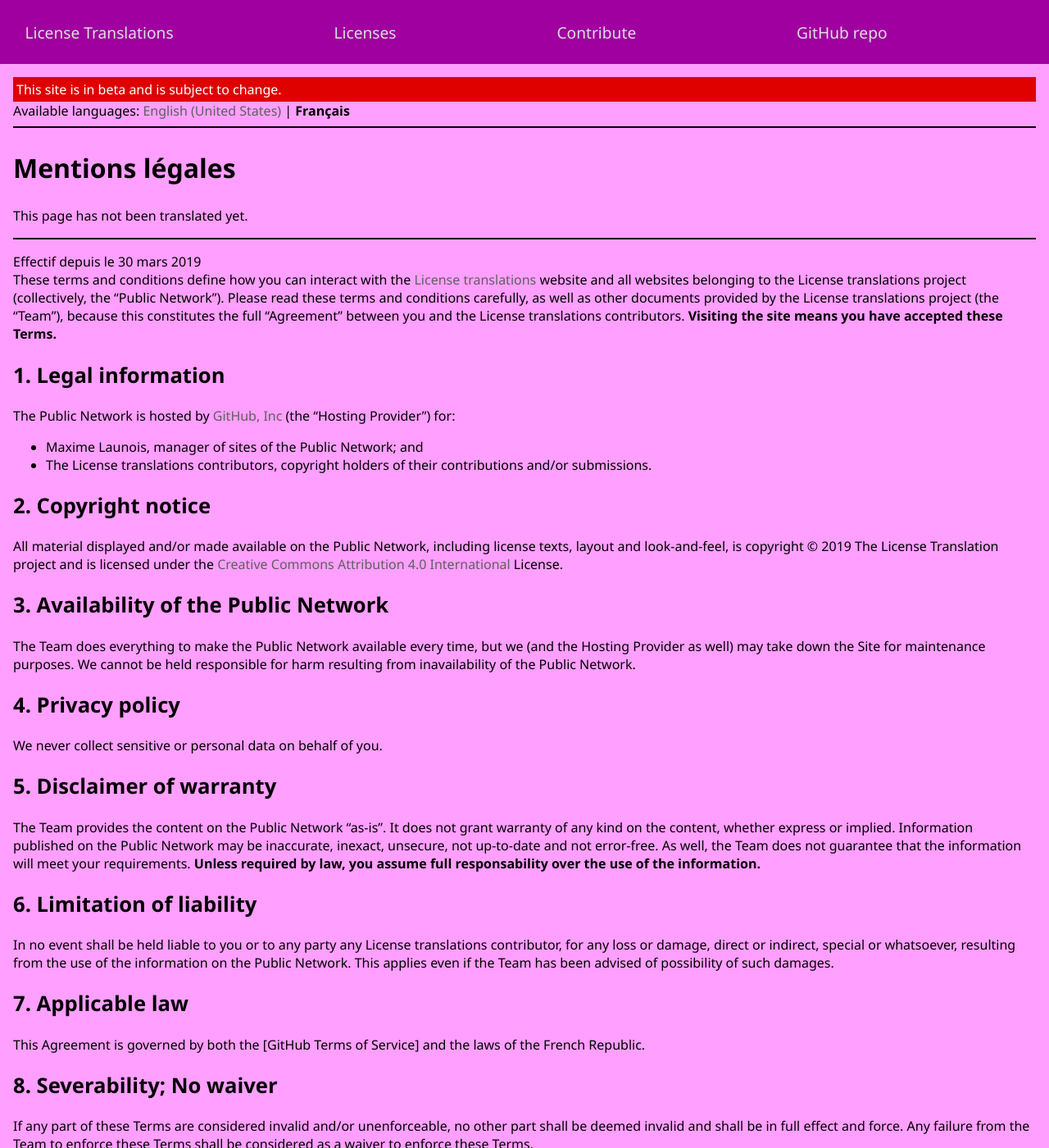
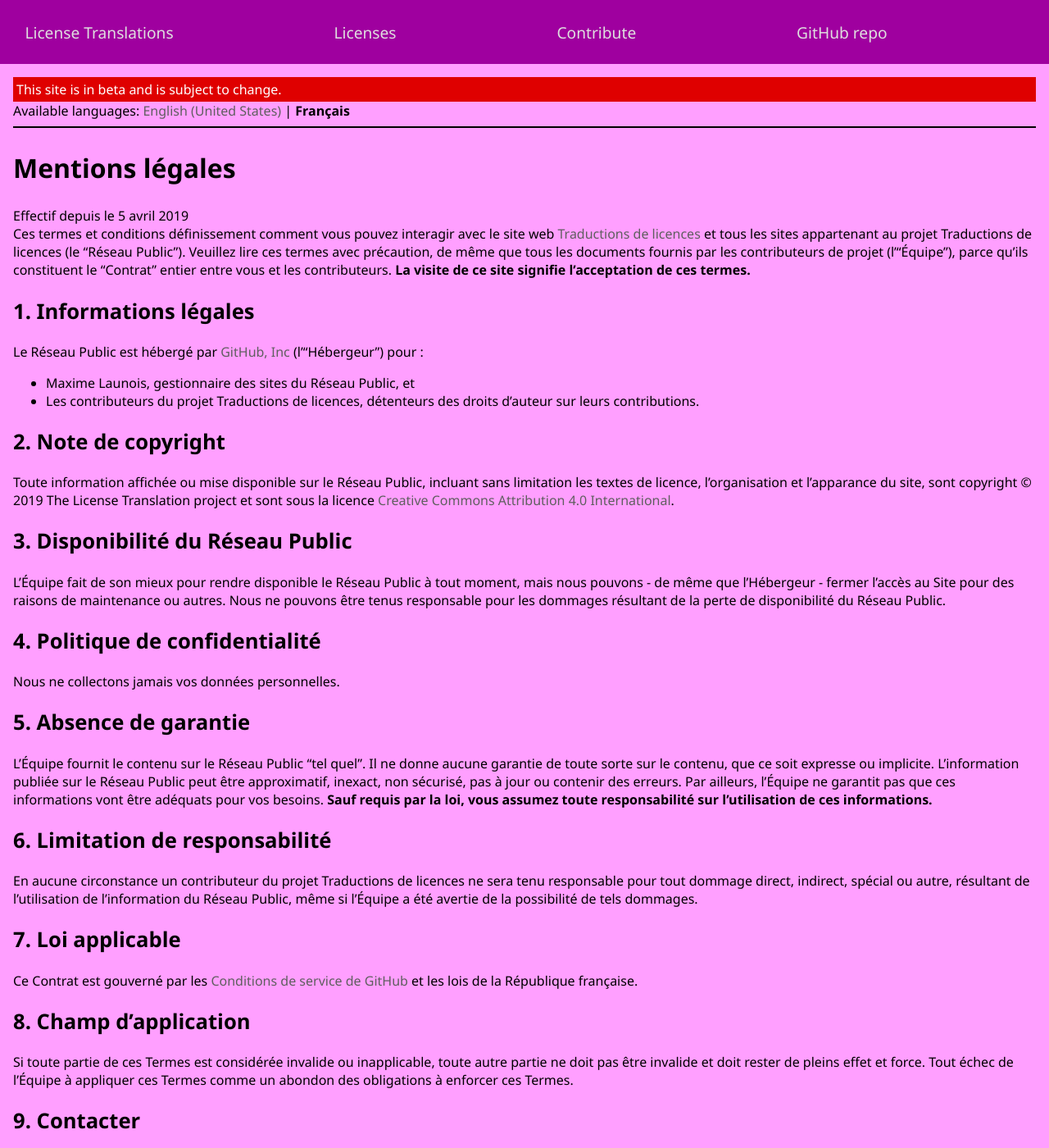
Before and after one commit to license-translations/license-translations.github.io, a Jekyll site: the page built from _about/terms.fr.md, in a window 1280 px wide and 1400 px high. Shown: the whole window at 82% size. Built offline with Jekyll 4.4.1, drawn with Linux system fonts in a browser that asks for light colours; some of the changed text lies outside the part shown.

Commit message:
Updating terms of service

```diff
--- a/_about/terms.fr.md
+++ b/_about/terms.fr.md
@@ -5,65 +5,60 @@ lang: fr
 base_url: /about/terms
 page_translations: [en_US, fr]
 ---
-This page has not been translated yet.
+Effectif depuis le 5 avril 2019
+Ces termes et conditions définissement comment vous pouvez interagir avec le site web
+[Traductions de licences](https://license-translations.github.io/index.fr.html) et
+tous les sites appartenant au projet Traductions de licences (le "Réseau Public").
+Veuillez lire ces termes avec précaution, de même que tous les documents fournis par
+les contributeurs de projet (l'"Équipe"), parce qu'ils constituent le "Contrat"
+entier entre vous et les contributeurs. **La visite de ce site signifie l'acceptation
+de ces termes.**
 
----
+## 1. Informations légales
+Le Réseau Public est hébergé par [GitHub, Inc](https://github.com/) (l'"Hébergeur")
+pour :
+* Maxime Launois, gestionnaire des sites du Réseau Public, et
+* Les contributeurs du projet Traductions de licences, détenteurs des droits d'auteur
+sur leurs contributions.
 
-Effectif depuis le 30 mars 2019
-These terms and conditions define how you can interact with the
-[License translations](https://license-translations.github.io) website and
-all websites belonging to the License translations project (collectively, the
-"Public Network"). Please read these terms and conditions carefully, as well
-as other documents provided by the License translations project (the "Team"),
-because this constitutes the full "Agreement" between you and the License
-translations contributors. **Visiting the site means you have accepted these
-Terms.**
+## 2. Note de copyright
+Toute information affichée ou mise disponible sur le Réseau Public, incluant sans
+limitation les textes de licence, l'organisation et l'apparance du site, sont
+copyright © 2019 The License Translation project et sont sous la licence
+[Creative Commons Attribution 4.0 International](https://creativecommons.org/licenses/by/4.0/).
 
-## 1. Legal information
-The Public Network is hosted by [GitHub, Inc](https://github.com/) (the "Hosting
-Provider") for:
-* Maxime Launois, manager of sites of the Public Network; and
-* The License translations contributors, copyright holders of their contributions
-and/or submissions.
+## 3. Disponibilité du Réseau Public
+L'Équipe fait de son mieux pour rendre disponible le Réseau Public à tout moment, mais
+nous pouvons - de même que l'Hébergeur - fermer l'accès au Site pour des raisons de
+maintenance ou autres. Nous ne pouvons être tenus responsable pour les dommages résultant
+de la perte de disponibilité du Réseau Public.
 
-## 2. Copyright notice
-All material displayed and/or made available on the Public Network, including
-license texts, layout and look-and-feel, is copyright © 2019 The License Translation
-project and is licensed under the
-[Creative Commons Attribution 4.0 International](https://creativecommons.org/licenses/by/4.0/)
-License.
+## 4. Politique de confidentialité
+Nous ne collectons jamais vos données personnelles.
 
-## 3. Availability of the Public Network
-The Team does everything to make the Public Network available every time, but we (and the
-Hosting Provider as well) may take down the Site for maintenance purposes. We cannot be
-held responsible for harm resulting from inavailability of the Public Network.
+## 5. Absence de garantie
+L'Équipe fournit le contenu sur le Réseau Public "tel quel". Il ne donne aucune
+garantie de toute sorte sur le contenu, que ce soit expresse ou implicite. L'information
+publiée sur le Réseau Public peut être approximatif, inexact, non sécurisé, pas à jour
+ou contenir des erreurs. Par ailleurs, l'Équipe ne garantit pas que ces informations
+vont être adéquats pour vos besoins. **Sauf requis par la loi, vous assumez toute
+responsabilité sur l'utilisation de ces informations.**
 
-## 4. Privacy policy
-We never collect sensitive or personal data on behalf of you.
+## 6. Limitation de responsabilité
+En aucune circonstance un contributeur du projet Traductions de licences ne sera tenu
+responsable pour tout dommage direct, indirect, spécial ou autre, résultant de l'utilisation
+de l'information du Réseau Public, même si l'Équipe a été avertie de la possibilité de
+tels dommages.
 
-## 5. Disclaimer of warranty
-The Team provides the content on the Public Network "as-is". It does not grant
-warranty of any kind on the content, whether express or implied. Information published
-on the Public Network may be inaccurate, inexact, unsecure, not up-to-date and not
-error-free. As well, the Team does not guarantee that the information will meet your
-requirements. **Unless required by law, you assume full responsability over the use
-of the information.**
+## 7. Loi applicable
+Ce Contrat est gouverné par les [Conditions de service de GitHub](https://github.com/site/terms)
+et les lois de la République française.
 
-## 6. Limitation of liability
-In no event shall be held liable to you or to any party any License translations contributor,
-for any loss or damage, direct or indirect, special or whatsoever, resulting from the use
-of the information on the Public Network. This applies even if the Team has been advised
-of possibility of such damages.
+## 8. Champ d'application
+Si toute partie de ces Termes est considérée invalide ou inapplicable, toute autre partie
+ne doit pas être invalide et doit rester de pleins effet et force. Tout échec de l'Équipe
+à appliquer ces Termes comme un abondon des obligations à enforcer ces Termes.
 
-## 7. Applicable law
-This Agreement is governed by both the [GitHub Terms of Service] and the laws of the French
-Republic.
-
-## 8. Severability; No waiver
-If any part of these Terms are considered invalid and/or unenforceable, no other part shall
-be deemed invalid and shall be in full effect and force. Any failure from the Team to
-enforce these Terms shall be considered as a waiver to enforce these Terms.
-
-## 9. Contact information
-Please contact **launois STOPSPAM dot maxime at free dot fr** (remove the **STOPSPAM** first!)
-for further information.
+## 9. Contacter
+Veuillez contacter **launois STOPSPAM dot maxime at free dot fr** (enlevez **STOPSPAM** d'abord !)
+pour de plus amples informations.
```
Also changed, not shown: _about/terms.md (+4 -4 lines), about.md (deleted, +0 -18 lines).
